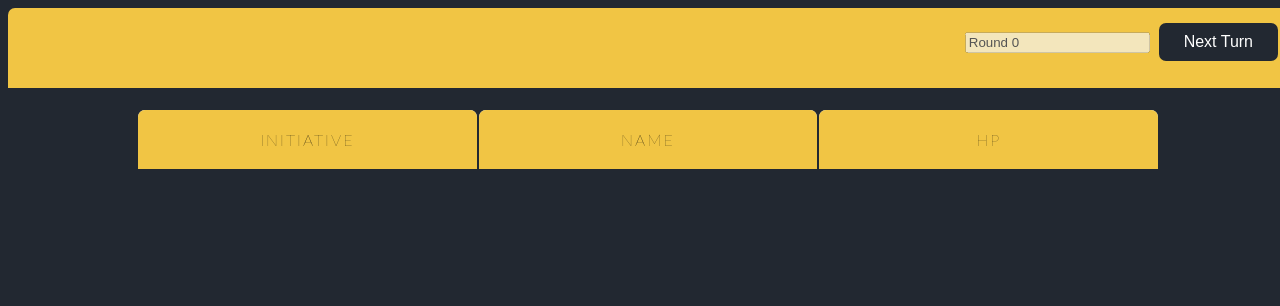
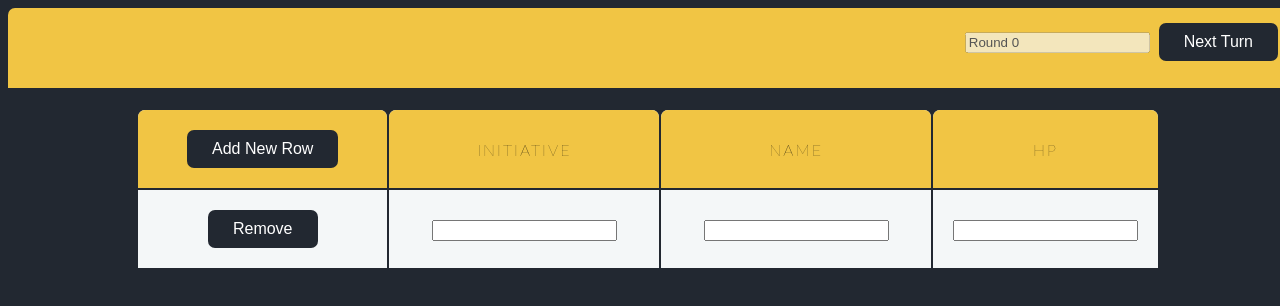
Before and after one commit to AlejandroSotoCastro/Initiative_Counter, a plain HTML site: page Initiative_Counter.html in a window 1280 px wide. Drawn offline with Linux system fonts and the light colour scheme.

Commit message:
Basics almost finished
sort function is called when a value is inputed in initiative

```diff
--- a/Initiative_Counter.html
+++ b/Initiative_Counter.html
@@ -13,7 +13,7 @@
 
     <!-- display -->
     <input type="text" class="display" disabled>
-    <button class="button" onclick="sortTable()">Next Turn</button>
+    <button class="button" onclick="turn()">Next Turn</button>
   </div>
 
 
--- a/script.js
+++ b/script.js
@@ -12,39 +12,103 @@ display.value="Round 0"
 var counter=0;
 
 var arrHead = new Array();
-arrHead = ['INITIATIVE', 'NAME', 'HP']; // table headers.
+arrHead = ['','INITIATIVE', 'NAME', 'HP']; // table headers.
 
     // first create a TABLE structure by adding few headers.
-    function createTable() {
-        var  mytable = document.createElement('table');
-         mytable.setAttribute('id', ' mytable');  // table id.
 
-	var thead = mytable.createTHead ()
-        var tr = mytable.insertRow(-1);
+function createTable() {
+        var empTable = document.createElement('table');
+        empTable.setAttribute('id', 'empTable'); // table id.
+
+        var thead = empTable.createTHead ()
+        var tr = empTable.insertRow(-1);
 	thead.appendChild(tr);
 
         for (var h = 0; h < arrHead.length; h++) {
-            var th = document.createElement('th'); // the header object.
+	    var th = document.createElement('th'); // create table headers
+	    if(h==0){//first colum
+	        var button= document.createElement('input');
+                button.setAttribute('type', 'button');
+                button.setAttribute('value', 'Add New Row');
+   		button.setAttribute('class', 'button');
+
+                // add button's 'onclick' event.
+                button.setAttribute('onclick', 'addRow()');
+
+		th.appendChild(button);
+
+	    }
+
+            else {
             th.innerHTML = arrHead[h];
-            tr.appendChild(th);
+
+            }
+	  tr.appendChild(th);
         }
 
         var div = document.getElementById('cont');
-        div.appendChild(mytable);    // add table to a container.
+        div.appendChild(empTable);  // add the TABLE to the container.
 	addRow();
+    }
+
+    // now, add a new to the TABLE.
+    function addRow() {
+        var empTab = document.getElementById('empTable');
+
+        var rowCnt = empTab.rows.length;   // table row count.
+        var tr = empTab.insertRow(-1); // the table row.
+        //tr = empTab.insertRow(rowCnt);
+
+        for (var c = 0; c < arrHead.length; c++) {
+            var td = document.createElement('td'); // table definition.
+            td = tr.insertCell(c);
+
+            if (c == 0) {      // the first column.
+                // add a button in every new row in the first column.
+                var button = document.createElement('input');
+
+                // set input attributes.
+                button.setAttribute('type', 'button');
+                button.setAttribute('value', 'Remove');
+		button.setAttribute('class', 'button');
+
+                // add button's 'onclick' event.
+                button.setAttribute('onclick', 'removeRow(this)');
+
+                td.appendChild(button);
+            }
+            else {
+                // 2nd, 3rd and 4th column, will have textbox.
+                var ele = document.createElement('input');
+                ele.setAttribute('type', 'text');
+                ele.setAttribute('value', '');
+
+		if(c == 1) {
+			ele.setAttribute('oninput',"sortTable()");
+		}
+
+                td.appendChild(ele);
+            }
+
+        }
 
     }
 
 
-function addRow() {
+  // function to delete a row.
+    function removeRow(oButton) {
+        var empTab = document.getElementById('empTable');
+        empTab.deleteRow(oButton.parentNode.parentNode.rowIndex); // buttton -> td -> tr
+    }
 
-	var empTab = document.getElementById('mytable');
+function turn() {
+
+  counter= counter + 1;
+  display.value=("Round " + counter.toString());
 
 }
 
 function sortTable() {
 
-  counter= counter + 1;
-  display.value=("Round " + counter.toString());
-
+ console.log("hola")
 }
```
